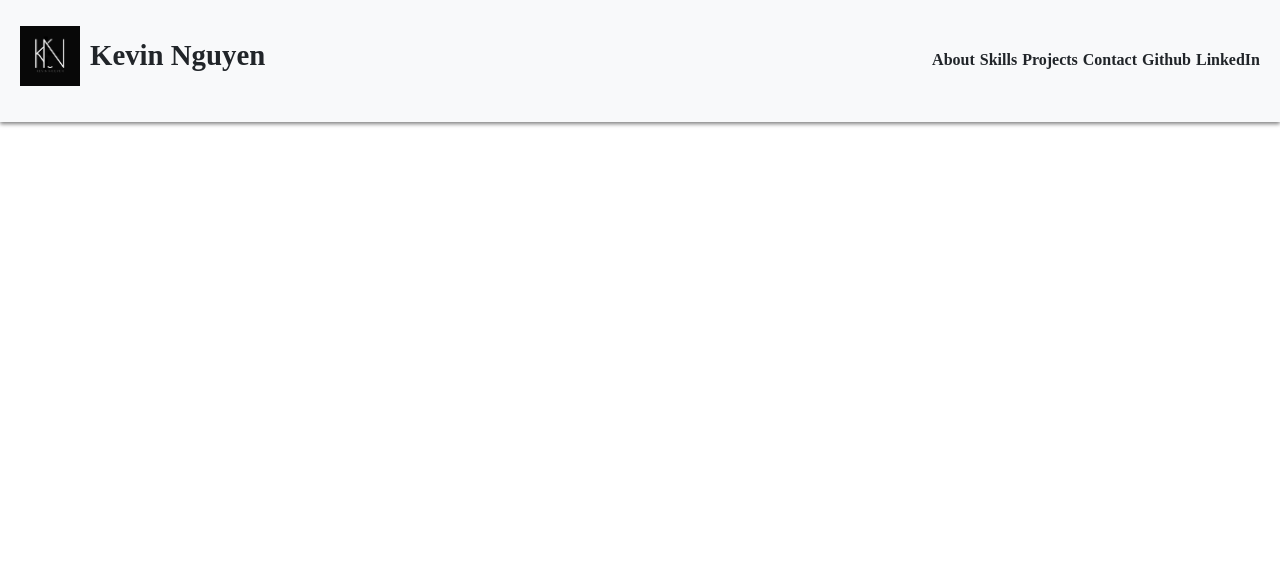
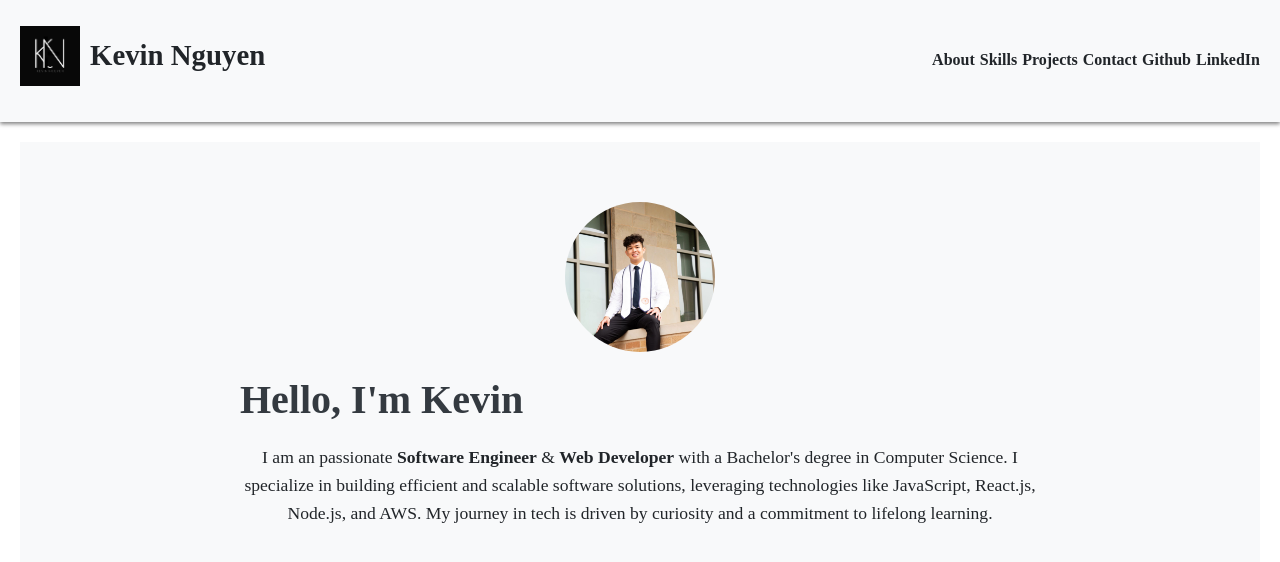
Before and after one commit to KevWin717/personal-portfolio, a React (Create React App) app: page / in a window 1280 px wide. Shown: the top 562 px of the page. Built offline with nearby package versions, Linux system fonts and the light colour scheme.

Commit message:
Add About Section

```diff
--- a/src/App.js
+++ b/src/App.js
@@ -2,7 +2,7 @@ import React from 'react';
 import './App.css';
 import Header from './components/Header';
 // import Footer from './components/Footer';
-// import About from './components/About';
+import About from './components/About';
 // import Skills from './components/Skills';
 // import Projects from './components/Projects';
 // import Contact from './components/Contact';
@@ -12,6 +12,9 @@ function App() {
   return (
     <div className="App">
       <Header />
+      <main>
+        <About />
+      </main>
     </div>
   );
 }
--- /dev/null
+++ b/src/components/About.css
@@ -0,0 +1,44 @@
+.about-section {
+    padding: 60px 20px;
+    background-color: #f8f9fa;
+    color: #212529;
+}
+
+.profile-pic {
+    width: 150px;
+    height: 150px;
+    border-radius: 50%;
+    object-fit: cover;
+    margin-bottom: 20px;
+}
+
+.about-section h2 {
+    max-width: 800px;
+    margin: 0 auto;
+    text-align: left;
+    font-size: 2.5em;
+    margin-bottom: 20px;
+    color: #343a40;
+}
+
+.about-section p {
+    max-width: 800px;
+    margin: 0 auto;
+    text-align: center;
+    font-size: 1.1em;
+    line-height: 1.6;
+}
+
+@media (max-width: 768px) {
+    .about-section {
+        padding: 40px 20px;
+    }
+
+    .about-section h2 {
+        font-size: 2em;
+    }
+
+    .about-section p {
+        font-size: 1em;
+    }
+}
--- a/src/components/About.js
+++ b/src/components/About.js
@@ -0,0 +1,18 @@
+import React from "react";
+import './About.css'
+
+function About() {
+    return (
+        <section id="about" className="about-section">
+            <div className="content">
+                <img src="/images/me.jpg" alt="Picture of me" className="profile-pic" />
+                <h2>Hello, I'm Kevin</h2>
+                <p>
+                I am an passionate <strong>Software Engineer</strong> & <strong>Web Developer</strong> with a Bachelor's degree in Computer Science. I specialize in building efficient and scalable software solutions, leveraging technologies like JavaScript, React.js, Node.js, and AWS. My journey in tech is driven by curiosity and a commitment to lifelong learning.
+                </p>
+            </div>
+        </section>
+    );
+}
+
+export default About;
--- a/src/components/Header.js
+++ b/src/components/Header.js
@@ -2,11 +2,11 @@ import React from 'react';
 import './Header.css';
 
 function Header() {
-    console.log('Header component rendered'); //debug
+    // console.log('Header component rendered'); //debug
     return (
         <header>
             <div className='logo-content'>
-                <img src='/images/logo.jpeg'/>
+                <img src='/images/logo.jpeg' alt='logo'/>
                 <h1>Kevin Nguyen</h1>
             </div>
             <nav>
```
Also changed, not shown: public/images/me.jpg (added).
